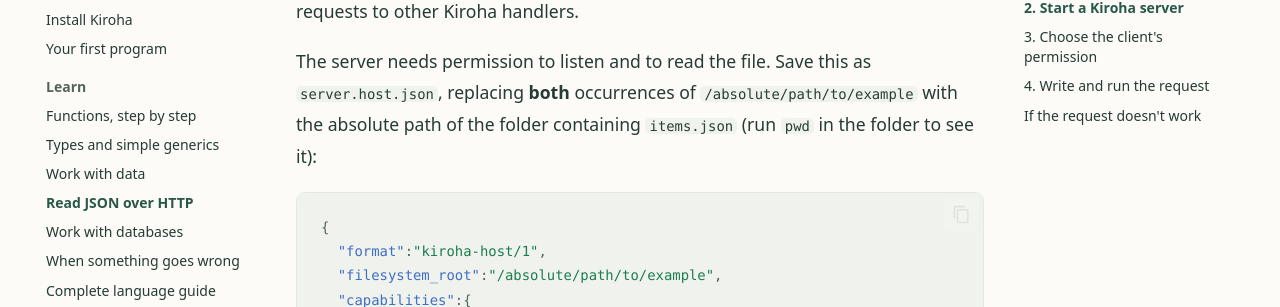
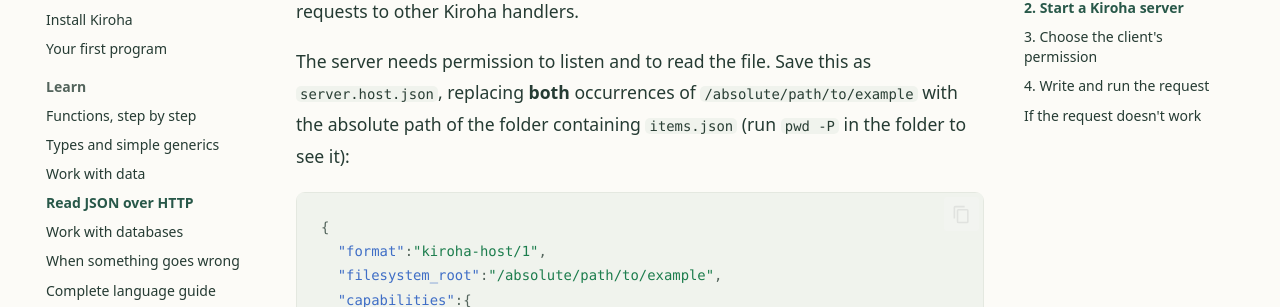
Before and after one commit to kiroha-lang/kiroha, an MkDocs documentation site: the page built from docs/guides/http.md, in a window 1280 px wide and 900 px high, scrolled down 874 px. Shown: the part 142-449 px from the top of the window. Built offline with MkDocs 1.6.1 and Material for MkDocs 9.7.7, drawn with Linux system fonts in a browser that asks for light colours; comment, search, counter and statistics services are not loaded.

````diff
--- a/docs/guides/http.md
+++ b/docs/guides/http.md
@@ -32,7 +32,7 @@ those bytes with a JSON content type. It is a small server for this example;
 
 The server needs permission to listen and to read the file. Save this as
 `server.host.json`, replacing **both** occurrences of `/absolute/path/to/example`
-with the absolute path of the folder containing `items.json` (run `pwd` in the
+with the absolute path of the folder containing `items.json` (run `pwd -P` in the
 folder to see it):
 
 ```json
````
